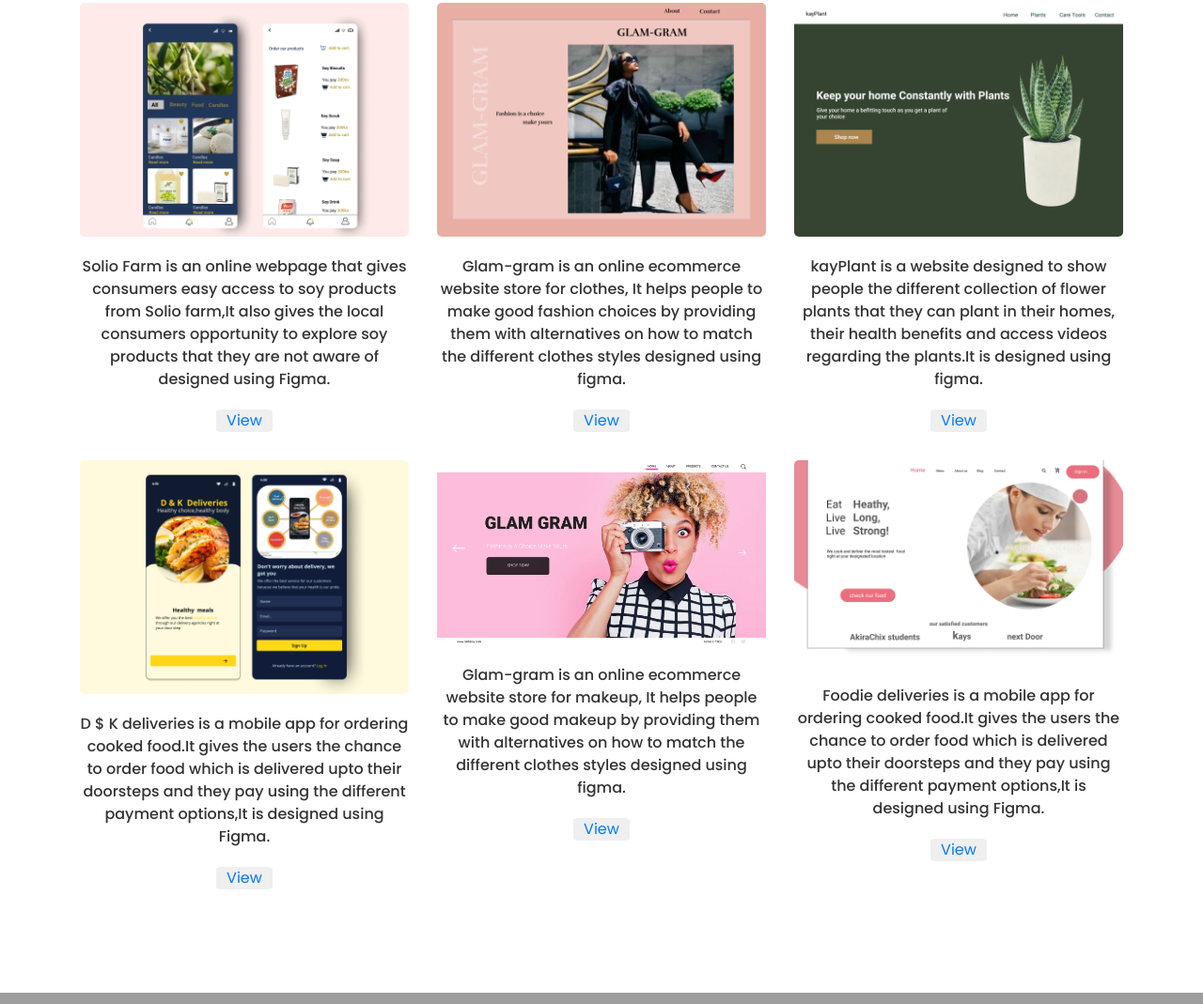
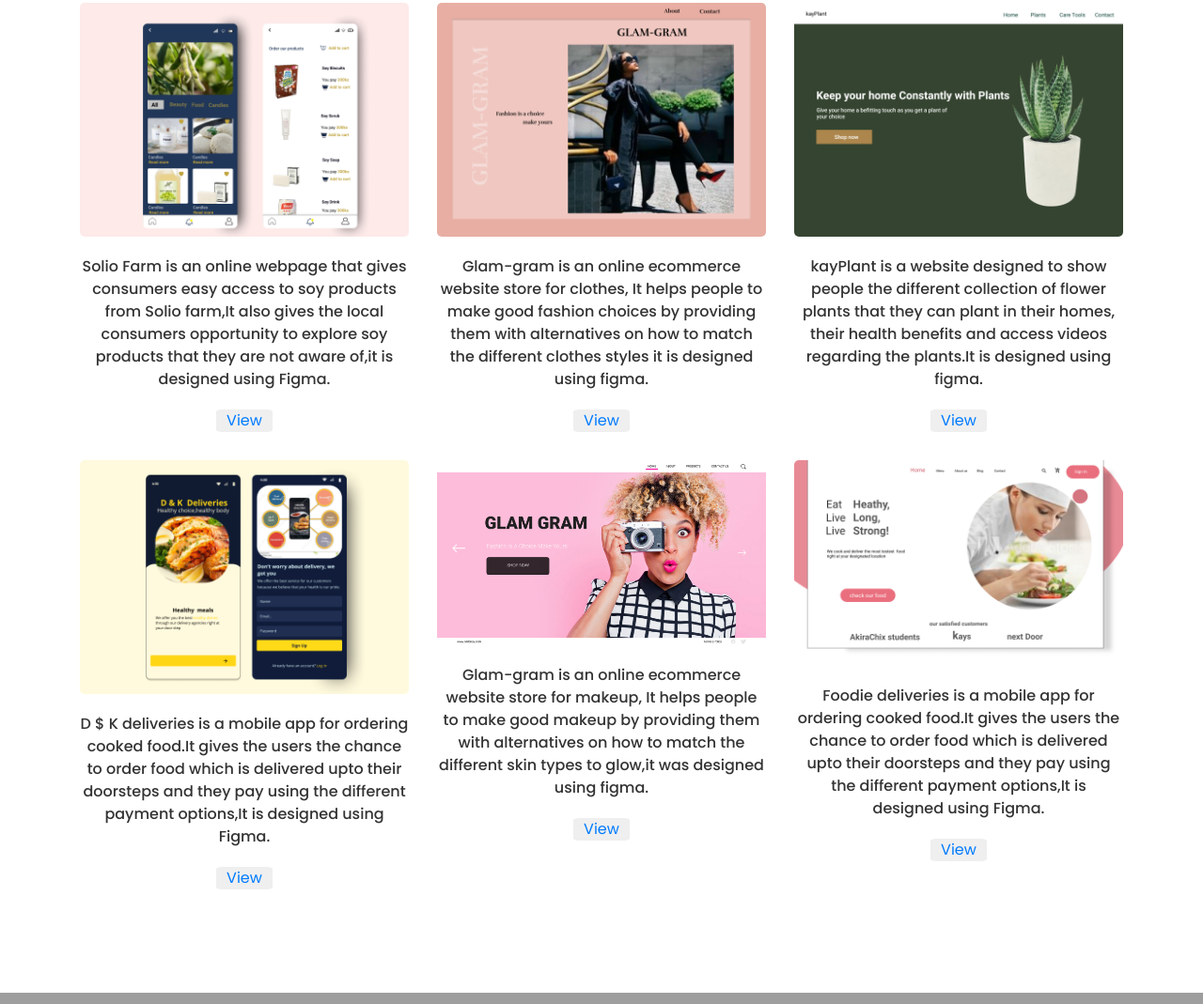
Before and after one commit to Kaylindaww/Personal-portfolio, a plain HTML site: page index.html in a window 1280 px wide. Shown: the part 1549-2618 px from the top of the page at 94% size. Drawn offline with nearby package versions, Linux system fonts and the light colour scheme; grey boxes are pictures that could not be loaded.

Commit message:
portfolio

```diff
--- a/index.html
+++ b/index.html
@@ -61,7 +61,7 @@
                         she believes that learning never stops,she also values the community
                         and empathy because it's the community that she is working hard to solve
                         the problem for at the end. She ,therefore, wants to use her skills and
-                        creativity to solve the different problems within our communities. </p>
+                        creativity to solve the different problems within her communities. </p>
                       <center><q>Never stop dreaming</q> </p></center>
                 </div>
                 <div class="skills">
@@ -109,7 +109,7 @@
                 <div><img src="/images/solio farm.png" alt="Gallery"></div>
                 <p>Solio Farm is an online webpage that gives consumers easy access
                     to soy products from Solio farm,It also gives the local consumers opportunity
-                    to explore soy products that they are not aware of designed using Figma.
+                    to explore soy products that they are not aware of,it is designed using Figma.
                  </p>
                  <center> <button><a href="https://www.behance.net/gallery/126130541/Solio-Farm">View</a></button></center>
             </div>
@@ -117,7 +117,7 @@
                 <div><img src="/images/glam-gram.png" alt="Gallery"></div>
                 <p>Glam-gram is an online  ecommerce website  store for clothes,
                     It helps people to make good fashion choices by providing them
-                  with alternatives on how to match the different clothes styles designed
+                  with alternatives on how to match the different clothes styles it is designed
                 using figma. </p>
                 <center> <button><a href="https://www.behance.net/gallery/126061573/Glam-gram">View</a></button></center>
             </div>
@@ -141,7 +141,7 @@
                 <div><img src="/images/glam2.png" alt="Gallery"></div>
                 <p>Glam-gram is an online  ecommerce website  store for makeup,
                     It helps people to make good makeup by providing them
-                  with alternatives on how to match the different clothes styles designed
+                  with alternatives on how to match the different skin types to glow,it was designed
                 using figma. </p>
                 <center> <button><a href="https://www.behance.net/gallery/126099369/Glam-Gram">View</a></button></center>
             </div>
```
